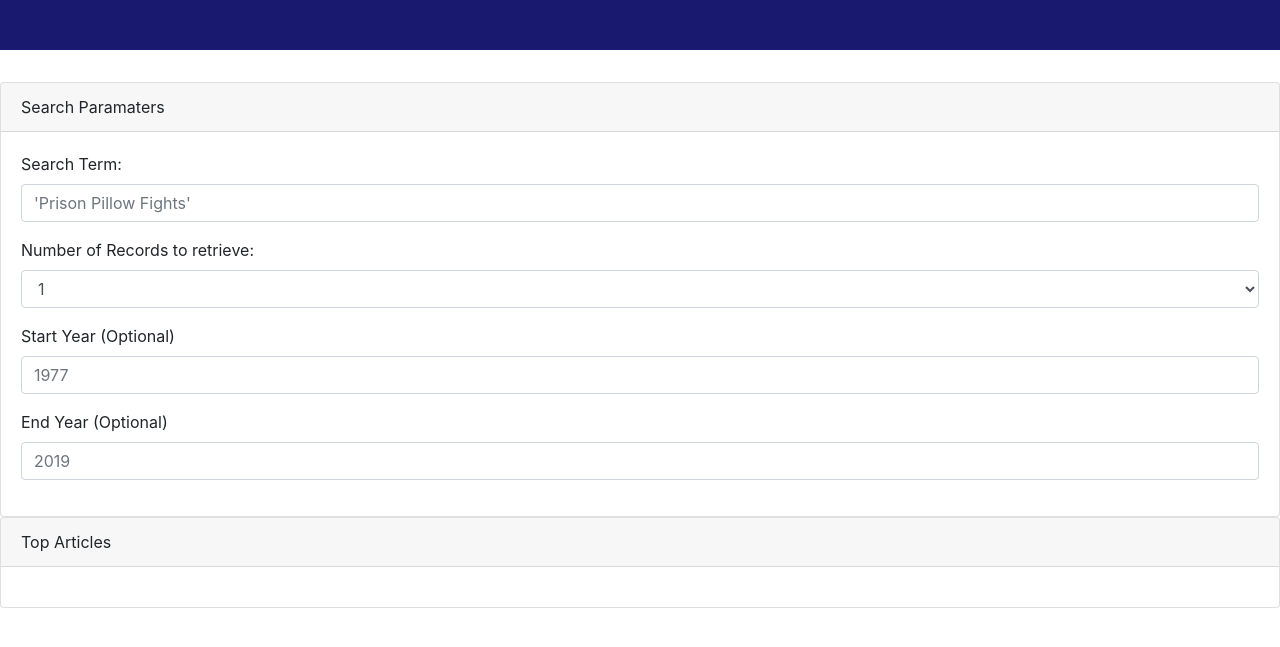
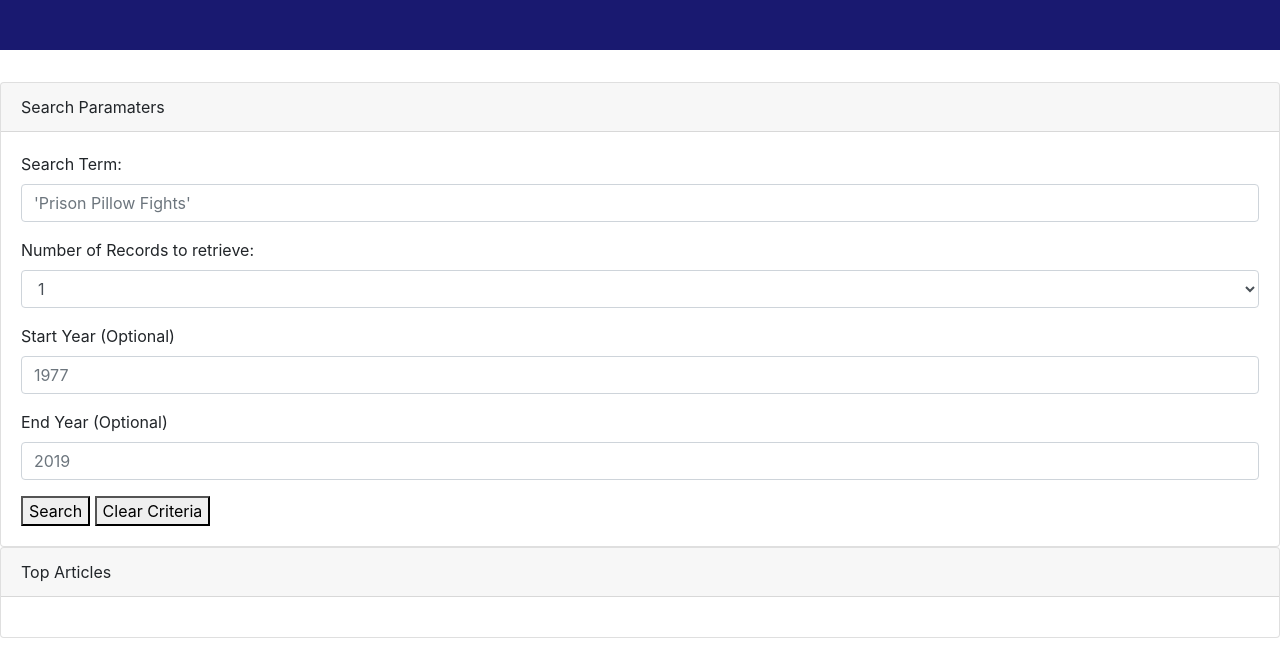
Before and after one commit to nightslife/NYT-Class-Porject, a plain HTML site: page index.html in a window 1280 px wide. Shown: the part 153-800 px from the top of the page. Drawn offline with nearby package versions, Linux system fonts and the light colour scheme.

Commit message:
buttons added

```diff
--- a/index.html
+++ b/index.html
@@ -41,10 +41,8 @@
                                 <input type="text" class="form-control" id="endYearID" placeholder="2019">
                             </div>
                       </form>
-          <blockquote class="blockquote mb-0">
-
-
-          </blockquote>
+                    <button id="searchButton">Search</button>
+                    <button id="clearButton">Clear Criteria</button>
         </div>
       </div>
 
```
